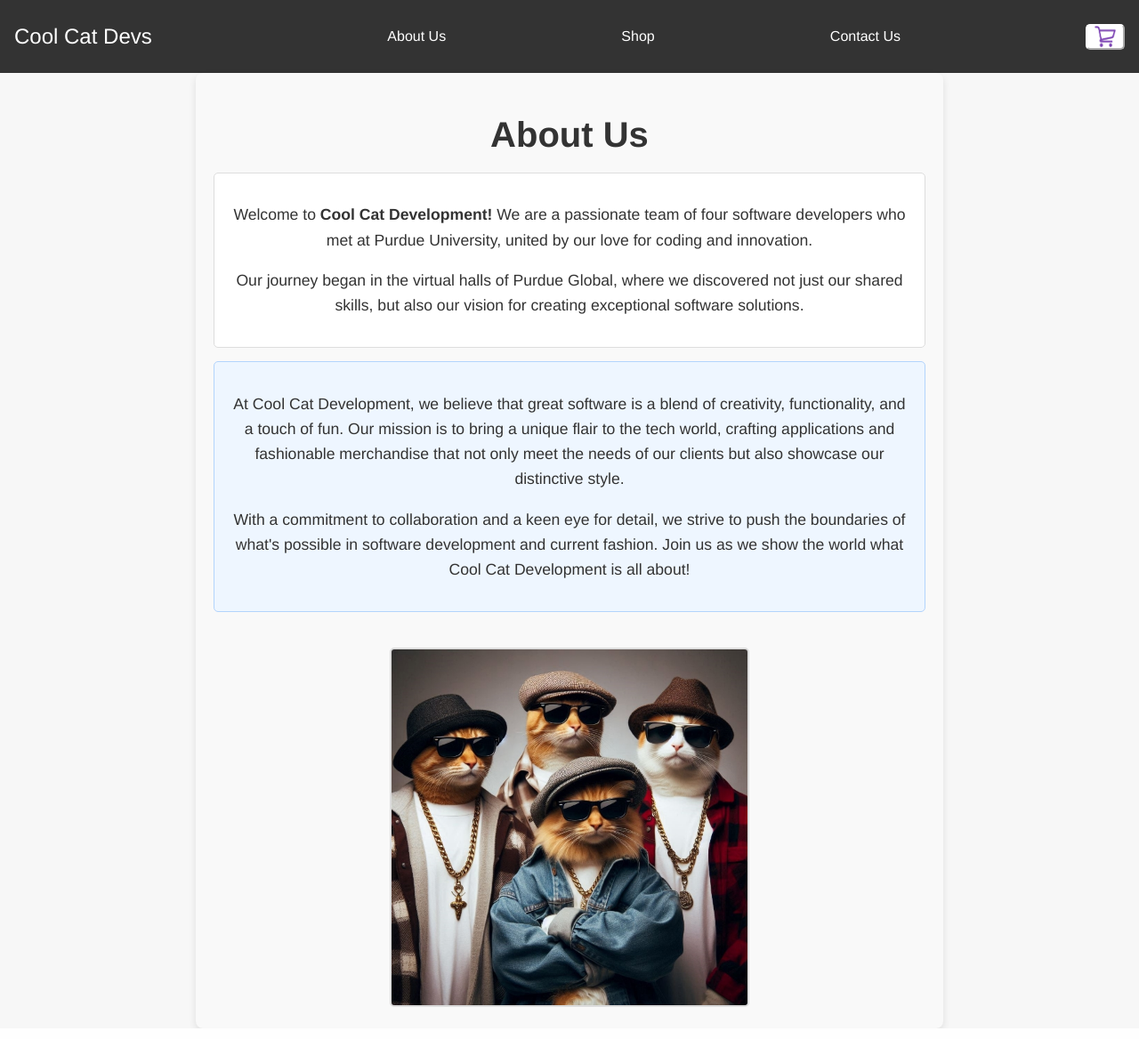
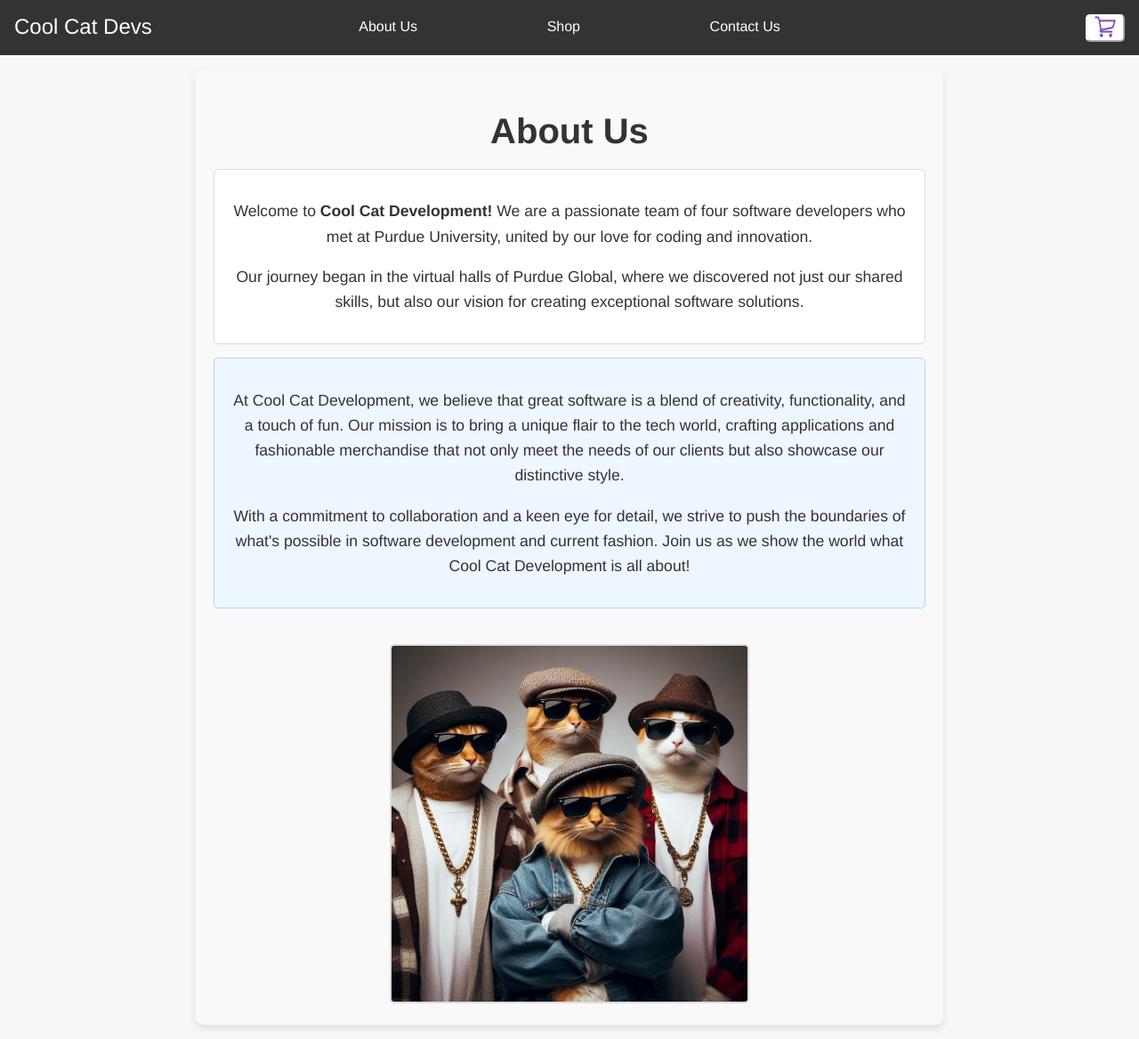
Before and after one commit to jbowser64/CoolCatDevs, a Flask app: page /about in a window 1280 px wide. Shown: the whole page at 89% size. Run offline with Flask 3, Linux system fonts and the light colour scheme.

Commit message:
navbar autoscaling

```diff
--- a/static/style.css
+++ b/static/style.css
@@ -37,7 +37,7 @@ body {
 	padding: 4rem 2rem;
 	text-align: center;
 	margin-bottom: 2rem;
-	border-radius: 10px;
+	border-radius: 0px 0px 10px 10px;
 }
 
 	.hero h1 {
@@ -211,21 +211,22 @@ body {
 	}
 
 
-
 /* Navbar Styles */
 .navbar {
-	display: flex;
-	justify-content: space-between;
-	align-items: center;
+	position: relative;
 	background-color: #333;
 	padding: 1rem;
-	text-align: center;
+	width: calc(100% - 2rem);
+	height: 30px;
 }
 
 	/* Logo Styling */
 	.navbar .logo {
-		flex: 1;
 		text-align: left;
+		width: 25%;
+		position: absolute;
+		left: 1rem;
+		display: inline-block;
 	}
 
 		.navbar .logo a {
@@ -236,16 +237,13 @@ body {
 
 /* NAV LINKS STYLING */
 .nav-links {
-	list-style: none;
-	margin-right: 200px;
 	display: inline-flex;
-	justify-content: space-between;
-	flex: 2;
+    justify-content: space-evenly;
+    padding-inline-start: 0px;
+    margin: 5px 0px;
+    text-align: center;
+    width: 60%;
 }
-
-	.nav-links li {
-		margin-left:50px;
-	}
 
 	.nav-links a {
 		color: white;
@@ -263,11 +261,16 @@ body {
 
 	/* CART STYLING */
  .cart-border{
-	width: 40px; height: 25px;
-	background-color: white;
-	border: outset white 2px;
-	border-radius: 5px;
+	width: 40px;
+    height: 27px;
+    background-color: white;
+    border: outset white 2px;
+    border-radius: 5px;
+    position: absolute;
+    right: 1rem;
+    display: inline-block;
 }
+
 .cart-icon {
 	flex: 1;
 	text-align: center;
@@ -468,7 +471,7 @@ body {
 
 .about-container {
 	max-width: 800px;
-	margin: 0 auto;
+	margin: 1rem auto;
 	padding: 20px;
 	text-align: center;
 	background-color: #f9f9f9;
```
